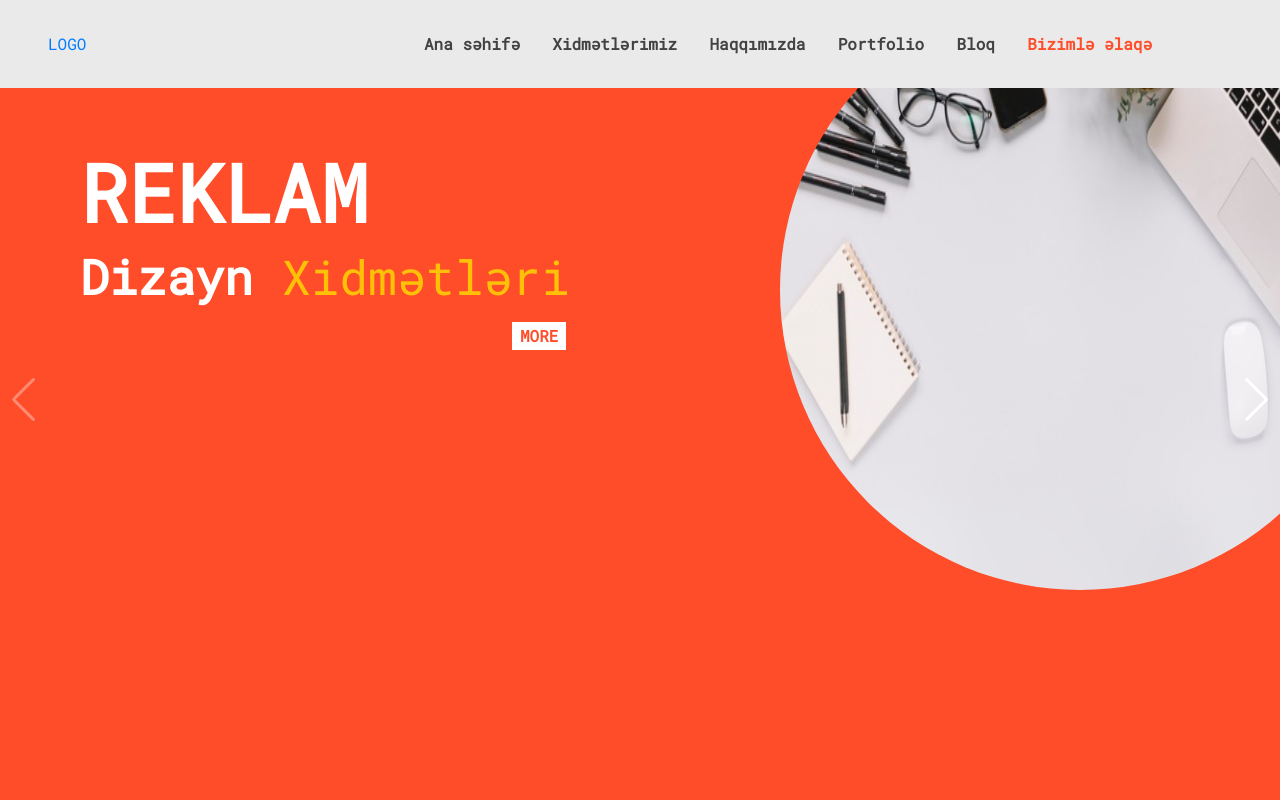
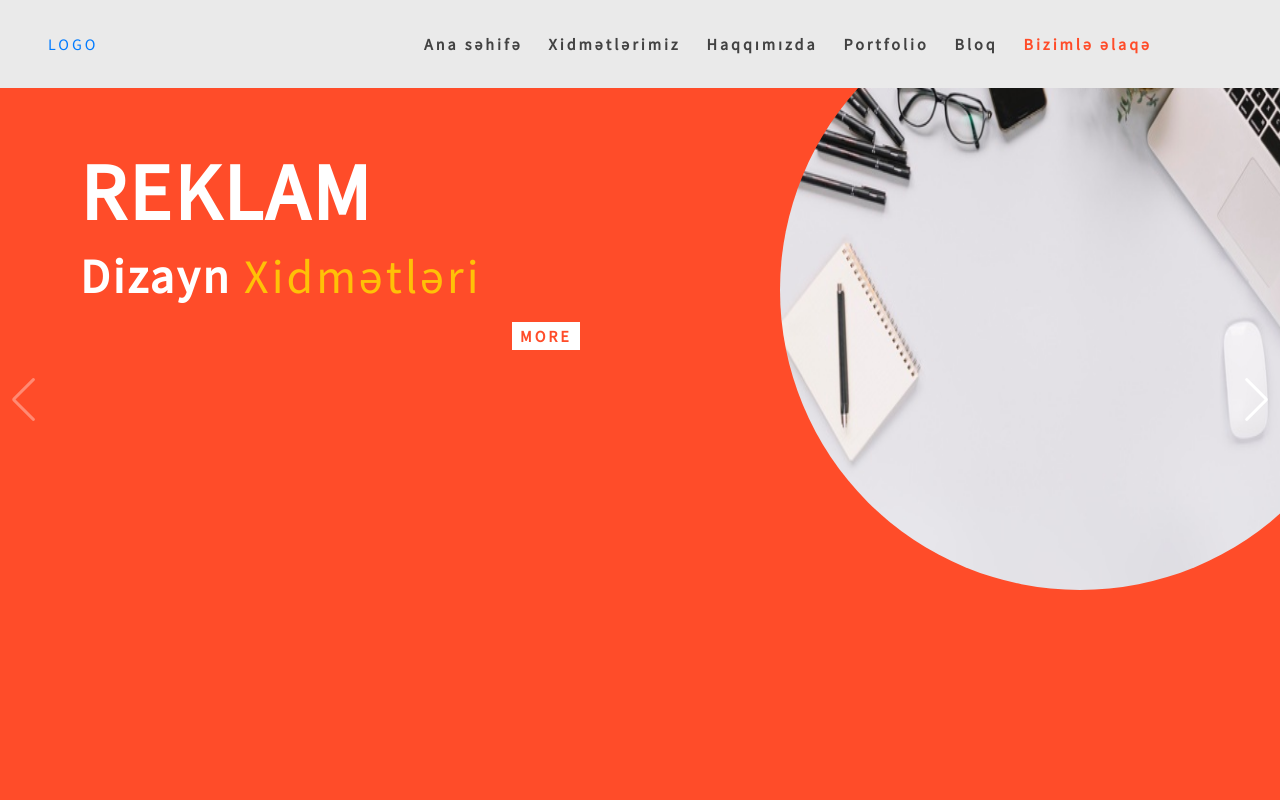
Before and after one commit to kananrahimli/alibra, a plain HTML site: page index.html in a window 1280 px wide. Shown: the top 800 px of the page. Drawn offline with nearby package versions, Linux system fonts and the light colour scheme.

Commit message:
last-commit

```diff
--- a/style/scss/main.scss
+++ b/style/scss/main.scss
@@ -4,7 +4,7 @@
     box-sizing: border-box;
 }
 
-@import url('https://fonts.googleapis.com/css2?family=Roboto+Mono&display=swap');
+@import url('https://fonts.googleapis.com/css2?family=Source+Sans+Pro&display=swap');
 
 
 ul{
@@ -18,7 +18,8 @@ html{
 
 body{
     overflow-x: hidden;
-    font-family: 'Roboto Mono', monospace;
+    font-family: 'Source Sans Pro', sans-serif;
+    letter-spacing: 3px;
 }
 .g-container{
     padding: 4rem 5rem;
```
Also changed, not shown: style/css/main.css, style/css/main.min.css, 2 other files.
